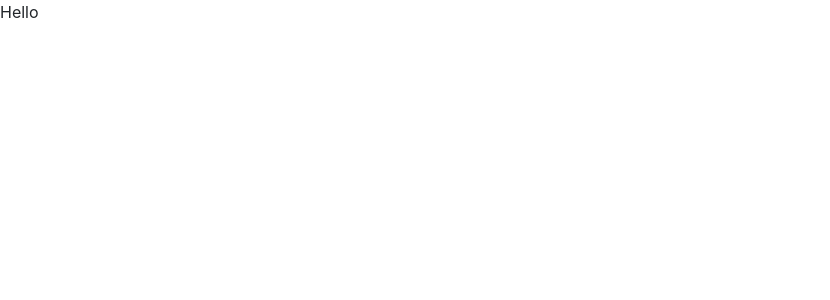
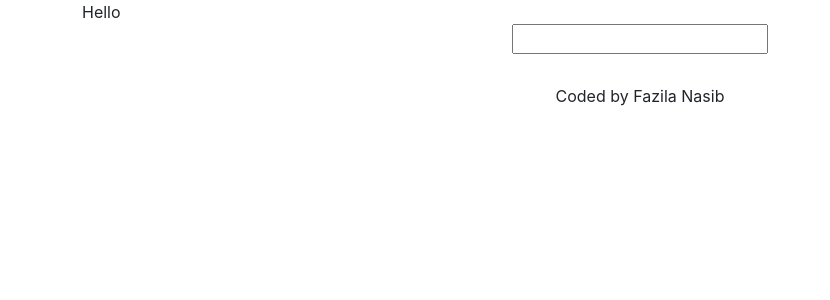
Before and after one commit to fazilanasib/dictionary, a React (Create React App) app: page / in a window 1280 px wide. Shown: the top 300 px of the page, without its empty margins (0-830 px from the left). Built offline with nearby package versions, Linux system fonts and the light colour scheme.

Commit message:
set a search engine for dictionary

```diff
--- a/src/App.css
+++ b/src/App.css
@@ -0,0 +1,4 @@
+.App-footer {
+  text-align: center;
+  margin: 30px 0;
+}
--- a/src/App.js
+++ b/src/App.js
@@ -1,9 +1,19 @@
 import "./App.css";
+import React from "react";
+import Dictionary from "./Dictionary";
 
 function App() {
   return (
     <div className="App">
-      <header className="App-header">Hello</header>
+      <div className="container">
+        <header className="App-header">Hello</header>
+        <main>
+          <Dictionary />
+        </main>
+        <footer className="App-footer">
+          <smal>Coded by Fazila Nasib</smal>
+        </footer>
+      </div>
     </div>
   );
 }
--- /dev/null
+++ b/src/Dictionary.css
@@ -0,0 +1,3 @@
+.Dictionary {
+  text-align: center;
+}
--- /dev/null
+++ b/src/Dictionary.js
@@ -0,0 +1,22 @@
+import React, { useState } from "react";
+import "./Dictionary.css";
+
+export default function Dictionary() {
+  let [keyword, setKeyword] = useState(null);
+
+  function handleKeywordChange(event) {
+    setKeyword(event.target.value);
+  }
+
+  function search(event) {
+    event.preventDefault();
+    alert(`Searching for the definition of ${keyword}`);
+  }
+  return (
+    <div className="Dictionary">
+      <form onSubmit={search}>
+        <input type="search" onChange={handleKeywordChange} />
+      </form>
+    </div>
+  );
+}
```
